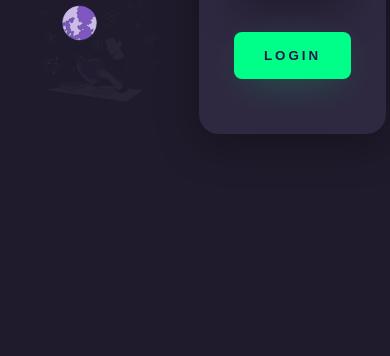
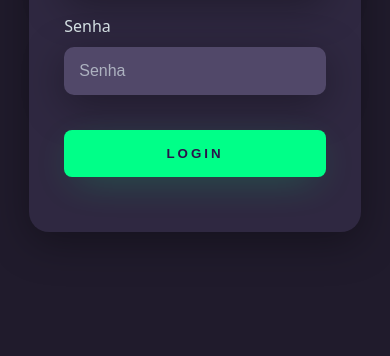
Before and after one commit to MatheusBonifacio/dark-login, a plain HTML site: page index.html in a window 390 px wide. Shown: the part 488-844 px from the top of the page. Drawn offline with Linux system fonts and the light colour scheme.

Commit message:
finalizing the project

```diff
--- a/index.css
+++ b/index.css
@@ -2,6 +2,10 @@
 body{
   margin: 0;
   font-family: 'Noto Sans' , sans-serif;
+}
+
+body *{
+  box-sizing: border-box;
 }
 
 .main-login{
@@ -27,6 +31,7 @@ body{
 }
 
 .left-login-image{
+  font-size: 3vw;
   width: 35vw;
 }
 
@@ -102,3 +107,29 @@ body{
   cursor: pointer;
   box-shadow: 0px 10px 40px -12px #00ff8052;
 }
+
+@media (max-width:950px){
+  .card-login{
+    width: 85%;
+  }
+}
+
+@media (max-width:600px){
+  .main-login{
+    flex-direction: column;
+  }
+  .left-login > h1{
+    display: none;
+  }
+  .left-login{
+    width: 100%;
+    height: auto;
+  }
+  .right-login{
+    width: 100%;
+    height: auto;
+  }
+  .left-login-image{
+    width: 50vw;
+  }
+}
```
